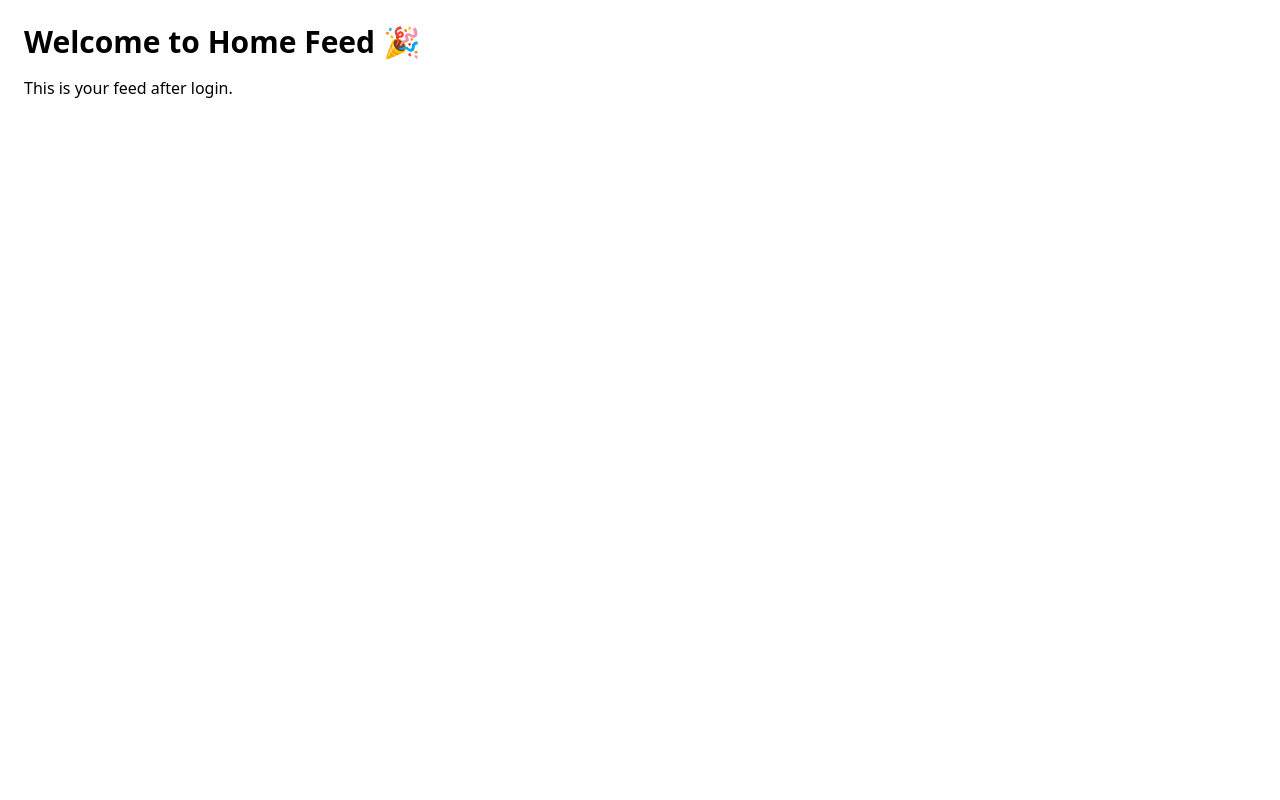
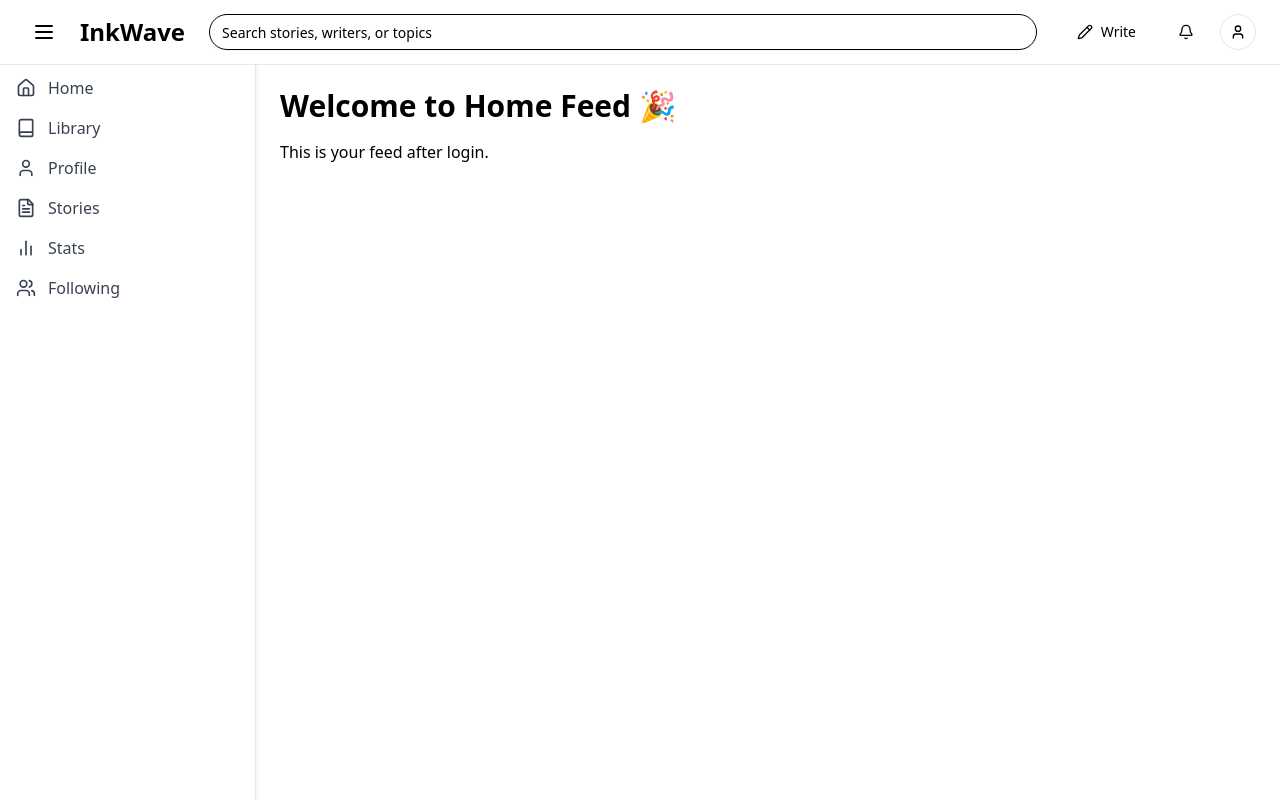
Before and after one commit to Samikshaborude9/InkWave, a React (Vite) app in the folder frontend/: page /home in a window 1280 px wide. Built offline with nearby package versions, Linux system fonts and the light colour scheme; sample sign-in values are in the browser's storage.

Commit message:
added sidebar

```diff
--- /dev/null
+++ b/frontend/src/components/HomeNavbar.tsx
@@ -0,0 +1,55 @@
+import { motion } from "framer-motion"
+import { Button } from "@/components/ui/button"
+import { Input } from "@/components/ui/input"
+import { Search, Bell, User, Pencil, Menu } from "lucide-react"
+
+export default function HomeNavbar({ toggleSidebar }: { toggleSidebar: () => void }) {
+  return (
+    <nav className="w-full border-b bg-white fixed top-0 z-50">
+      <div className="mx-auto flex max-w-7xl items-center justify-between px-6 py-3">
+        {/* Left Section */}
+        <div className="flex items-center gap-4">
+          {/* Hamburger Button (all screen sizes) */}
+          <button onClick={toggleSidebar} className="p-2">
+            <Menu size={24} />
+          </button>
+
+          {/* Logo */}
+          <motion.h1
+            className="text-2xl font-bold cursor-pointer"
+            initial={{ opacity: 0, y: -20 }}
+            animate={{ opacity: 1, y: 0 }}
+            transition={{ duration: 0.5 }}
+          >
+            InkWave
+          </motion.h1>
+        </div>
+
+        {/* Search Bar (desktop only) */}
+        <div className="flex-1 px-6 hidden md:flex">
+          <Input
+            placeholder="Search stories, writers, or topics"
+            className="w-full rounded-full"
+          />
+        </div>
+
+        {/* Right Actions */}
+        <div className="flex items-center gap-4">
+          <Button variant="ghost" className="flex items-center gap-2">
+            <Pencil size={18} /> Write
+          </Button>
+          <Button variant="ghost" size="icon">
+            <Bell size={20} />
+          </Button>
+          <Button
+            variant="ghost"
+            size="icon"
+            className="rounded-full border w-9 h-9 flex items-center justify-center"
+          >
+            <User size={20} />
+          </Button>
+        </div>
+      </div>
+    </nav>
+  )
+}
--- /dev/null
+++ b/frontend/src/components/Sidebar.tsx
@@ -0,0 +1,32 @@
+import { Home, Book, User, FileText, BarChart2, Users } from "lucide-react"
+
+export default function Sidebar({ isOpen }: { isOpen: boolean }) {
+  return (
+    <aside
+      className={`fixed top-0 left-0 h-full w-64 bg-white border-r shadow-md transform transition-transform duration-300 z-40
+        ${isOpen ? "translate-x-0" : "-translate-x-full"}`}
+    >
+      <div className="p-6 font-bold text-xl">InkWave</div>
+      <nav className="flex flex-col gap-4 px-4">
+        <a href="/home" className="flex items-center gap-3 text-gray-700 hover:text-black">
+          <Home size={20} /> Home
+        </a>
+        <a href="/library" className="flex items-center gap-3 text-gray-700 hover:text-black">
+          <Book size={20} /> Library
+        </a>
+        <a href="/profile" className="flex items-center gap-3 text-gray-700 hover:text-black">
+          <User size={20} /> Profile
+        </a>
+        <a href="/stories" className="flex items-center gap-3 text-gray-700 hover:text-black">
+          <FileText size={20} /> Stories
+        </a>
+        <a href="/stats" className="flex items-center gap-3 text-gray-700 hover:text-black">
+          <BarChart2 size={20} /> Stats
+        </a>
+        <a href="/following" className="flex items-center gap-3 text-gray-700 hover:text-black">
+          <Users size={20} /> Following
+        </a>
+      </nav>
+    </aside>
+  )
+}
--- a/frontend/src/pages/Home.tsx
+++ b/frontend/src/pages/Home.tsx
@@ -1,10 +1,31 @@
-import React from 'react'
+import React, { useState } from "react"
+import HomeNavbar from "../components/HomeNavbar"
+import Sidebar from "../components/Sidebar"
 
 const Home = () => {
+  const [isSidebarOpen, setIsSidebarOpen] = useState(true) // open by default
+
+  const toggleSidebar = () => {
+    setIsSidebarOpen((prev) => !prev)
+  }
+
   return (
-     <div className="p-6">
-      <h1 className="text-3xl font-bold">Welcome to Home Feed 🎉</h1>
-      <p className="mt-4">This is your feed after login.</p>
+    <div>
+      {/* Navbar */}
+      <HomeNavbar toggleSidebar={toggleSidebar} />
+
+      {/* Sidebar */}
+      <Sidebar isOpen={isSidebarOpen} />
+
+      {/* Main Content */}
+      <main
+        className={`p-6 mt-16 transition-all duration-300 ${
+          isSidebarOpen ? "ml-64" : "ml-0"
+        }`}
+      >
+        <h1 className="text-3xl font-bold">Welcome to Home Feed 🎉</h1>
+        <p className="mt-4">This is your feed after login.</p>
+      </main>
     </div>
   )
 }
```
